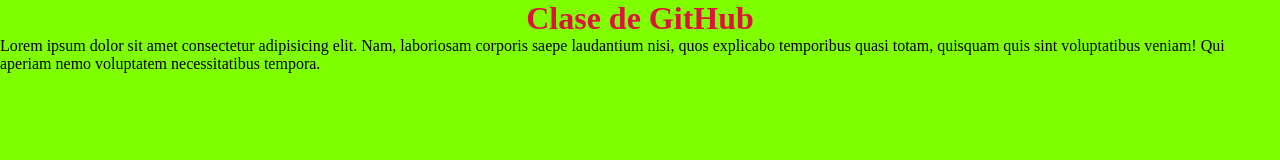
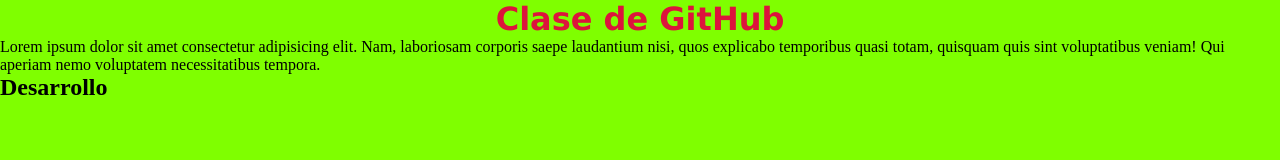
Before and after one commit to beckan975/GitHub_Coder, a plain HTML site: page index.html in a window 1280 px wide. Drawn offline with Linux system fonts and the light colour scheme.

Commit message:
V1 en Desarrollo

```diff
--- a/estilos.css
+++ b/estilos.css
@@ -11,4 +11,5 @@ body {
 h1 {
     color: crimson;
     text-align: center;
+    font-family: Verdana, Geneva, Tahoma, sans-serif;
 }
--- a/index.html
+++ b/index.html
@@ -10,5 +10,7 @@
     <h1>Clase de GitHub</h1>
     <p>Lorem ipsum dolor sit amet consectetur adipisicing elit. Nam, laboriosam corporis saepe laudantium nisi, quos explicabo temporibus quasi totam, quisquam quis sint voluptatibus veniam! Qui aperiam nemo voluptatem necessitatibus tempora. </p>
 
+    <h2>Desarrollo</h2>
+
 </body>
 </html>
```
